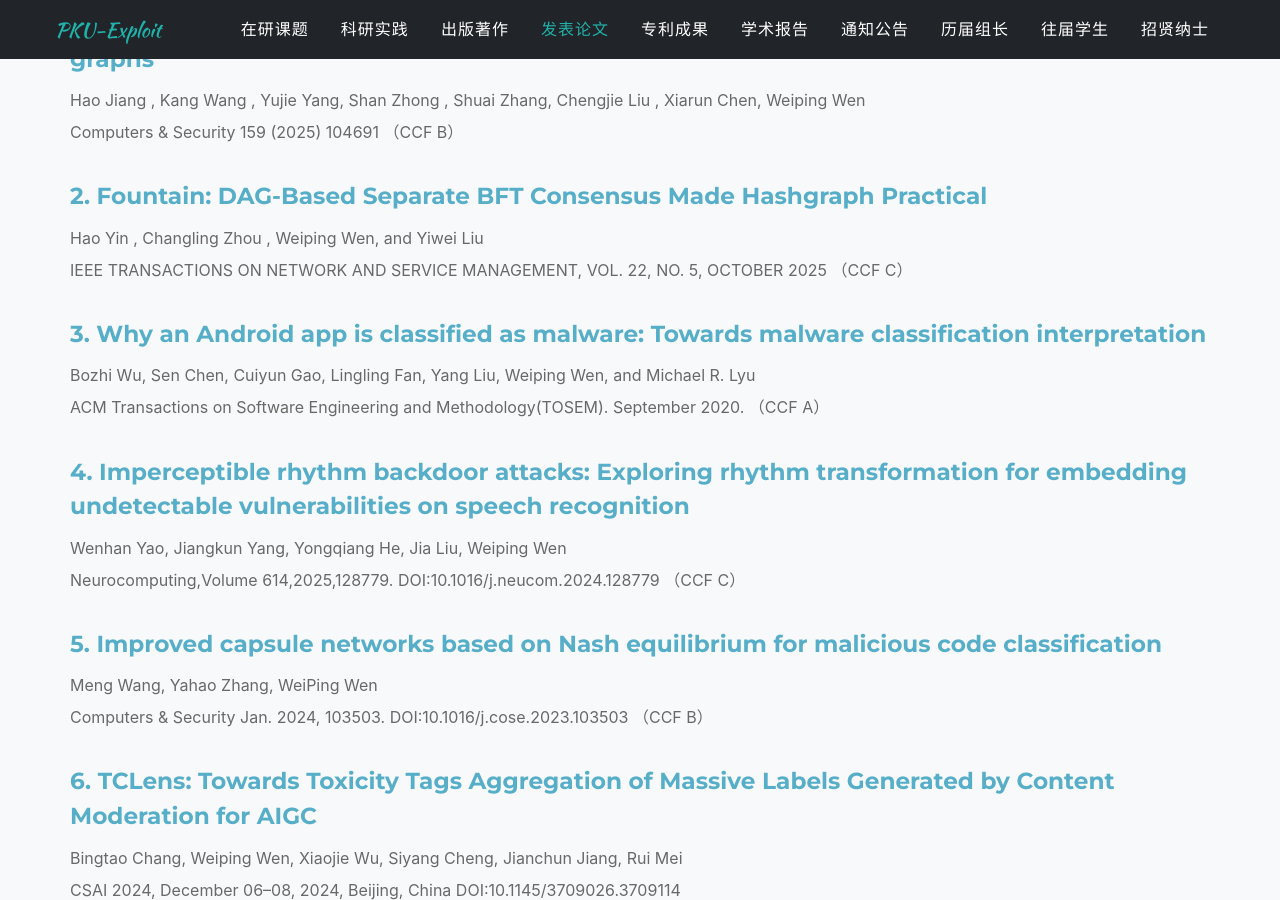
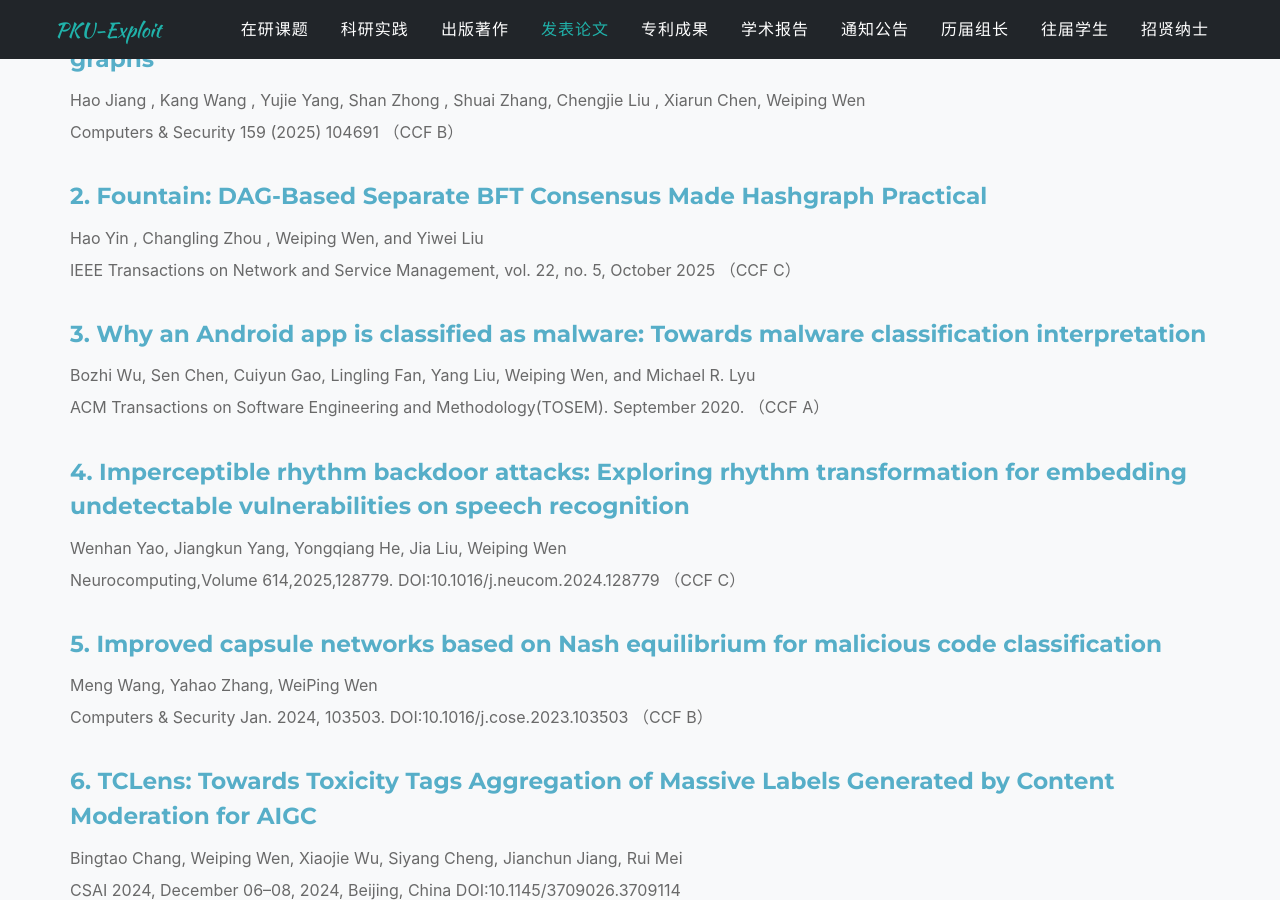
Before and after one commit to xxycfhb/xxycfhb.github.io, a Jekyll site: the page built from pages/paper.html, in a window 1280 px wide and 900 px high, scrolled down 366 px. Built offline with Jekyll 4.4.1, drawn with Linux system fonts in a browser that asks for light colours; some web fonts are replaced.

Commit message:
更新论文

```diff
--- a/_data/sitetext.yml
+++ b/_data/sitetext.yml
@@ -1128,7 +1128,7 @@ paper:
 
       - title: "Fountain: DAG-Based Separate BFT Consensus Made Hashgraph Practical"
         name: "Hao Yin , Changling Zhou , Weiping Wen, and Yiwei Liu"
-        source: "IEEE TRANSACTIONS ON NETWORK AND SERVICE MANAGEMENT, VOL. 22, NO. 5, OCTOBER 2025 （CCF C）"
+        source: "IEEE Transactions on Network and Service Management, vol. 22, no. 5, October 2025 （CCF C）"
         url: "/files/paper106.pdf"
         download: "Fountain: DAG-Based Separate BFT Consensus Made Hashgraph Practical.pdf"
 
```
